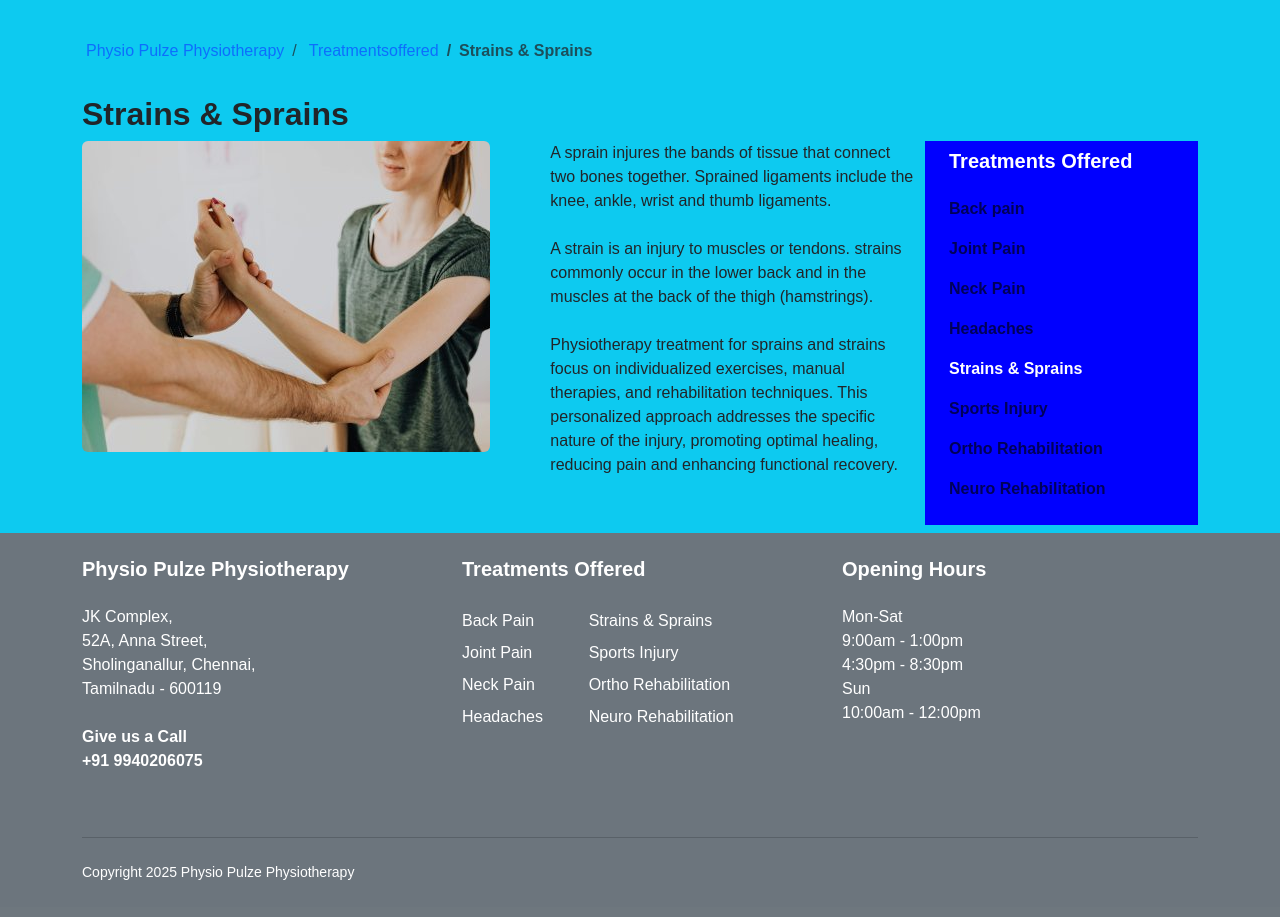
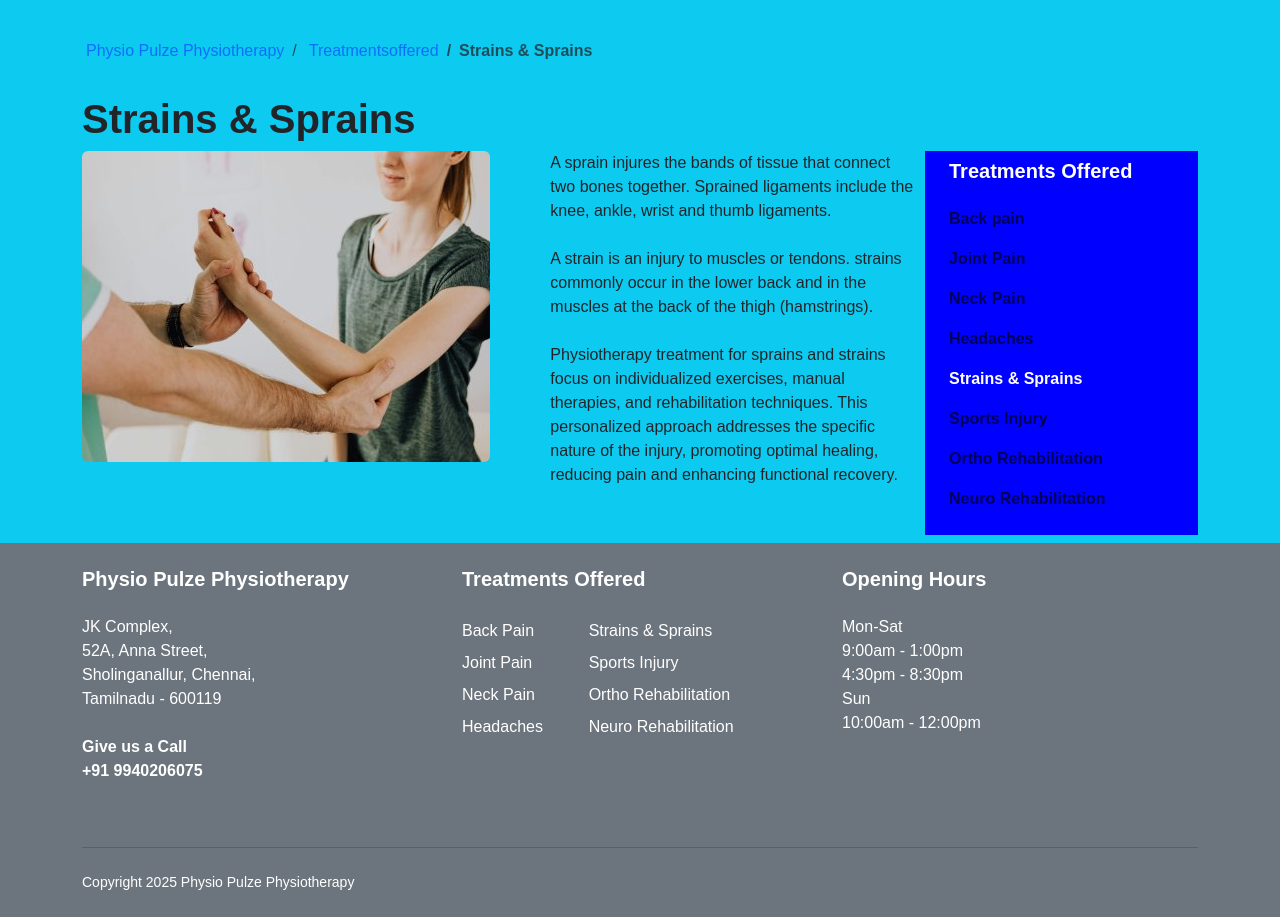
Before and after one commit to tramkris/physiopulze, a Django app: page /treatments-offered/strains-sprains in a window 1280 px wide. Shown: the part 113-1030 px from the top of the page. Before the commit the page ends 993 px from the top, so only its background shows below. Run offline with Django 3.2, Linux system fonts and the light colour scheme.

Commit message:
Update strains-sprains.html
updated for page header

```diff
--- a/physio/template/treatments-offered/strains-sprains.html
+++ b/physio/template/treatments-offered/strains-sprains.html
@@ -1,6 +1,7 @@
 {%extends 'base.html'%}
 {% load static %}
 
+{% block title %} Strains & Sprains | {% endblock %}
 {% block bodycontent %}
 <section class="py-3 bg-info">
     <div class="container">
@@ -17,7 +18,7 @@
                 <li class="breadcrumb-item fw-bold active" aria-current="page">Strains & Sprains</li>
             </ol>
         </nav>
-        <h2 class="fw-bold">Strains & Sprains</h2>
+        <h1 class="fw-bold">Strains & Sprains</h1>
         <div class="row g-2">
             <div class="col-xl-5">
                 <img src="{% static "imagesservices/strainssprains.jpg" %}" class="rounded" alt="Strains & Sprains">
```
